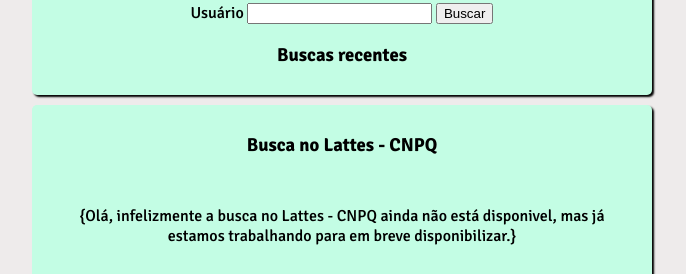
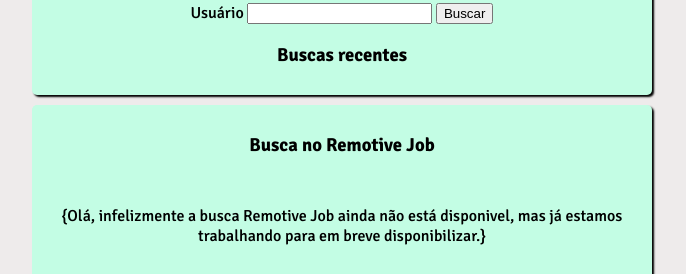
Before and after one commit to Wesllenurcino/ATIVIDADE, a plain HTML site: page busca.html in a window 1280 px wide. Shown: the part 1139-1413 px from the top of the page, without its empty margins (298-984 px from the left). Drawn offline with nearby package versions, Linux system fonts and the light colour scheme.

Commit message:
alteração

```diff
--- a/busca.html
+++ b/busca.html
@@ -104,8 +104,8 @@
 
             </section>
             <section class="busca">
-                <h3>Busca no Lattes - CNPQ</h3>
-                <p>{Olá, infelizmente a busca no Lattes - CNPQ ainda não está disponivel, mas já estamos trabalhando para em breve disponibilizar.}</p>
+                <h3>Busca no Remotive Job</h3>
+                <p>{Olá, infelizmente a busca Remotive Job ainda não está disponivel, mas já estamos trabalhando para em breve disponibilizar.}</p>
 
                 <DIV class="IMGPERFIL">
                     <DIV>
```
